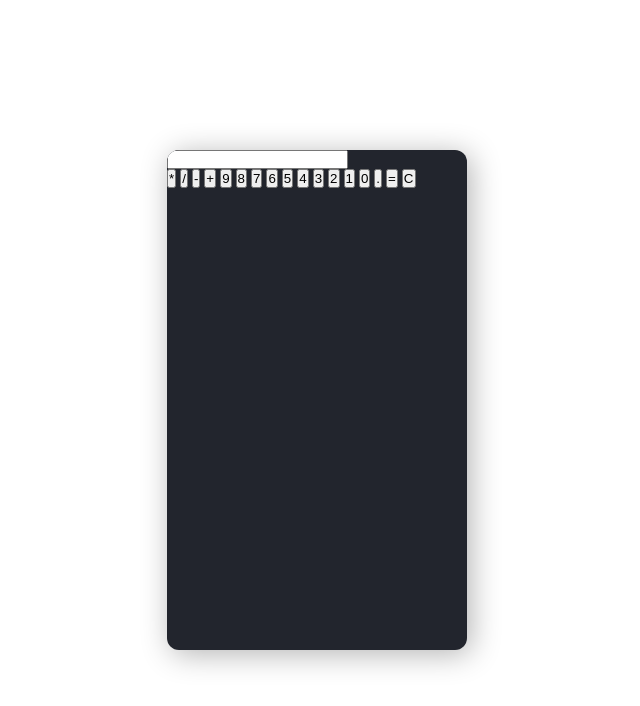
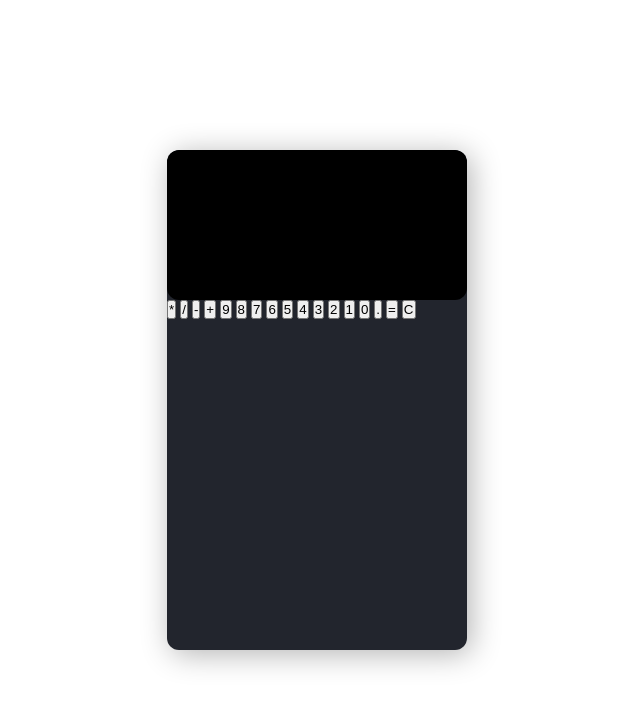
Before and after one commit to mGunawardhana/JS-Calc, a plain HTML site: page index.html in a window 1280 px wide. Shown: the whole page, without its empty margins (323-963 px from the left). Drawn offline with Linux system fonts and the light colour scheme.

Commit message:
calculator display set up

```diff
--- a/style.css
+++ b/style.css
@@ -24,8 +24,20 @@ body {
     width: 300px;
     height: 500px;
     box-shadow: 4px 4px 30px rgba(0, 0, 0, 0.3);
-
+    /* giving background colour and hidden overflows */
     border-radius: 12px;
     background: #22252D;
     overflow: hidden;
 }
+
+form input{
+    width: 100%;
+    height: 150px;
+    border: none;
+    border-radius:12px;
+    font-size: 2rem;
+    padding: 1rem;
+    color: white;
+    background: black;
+    text-align: right;
+}
```
